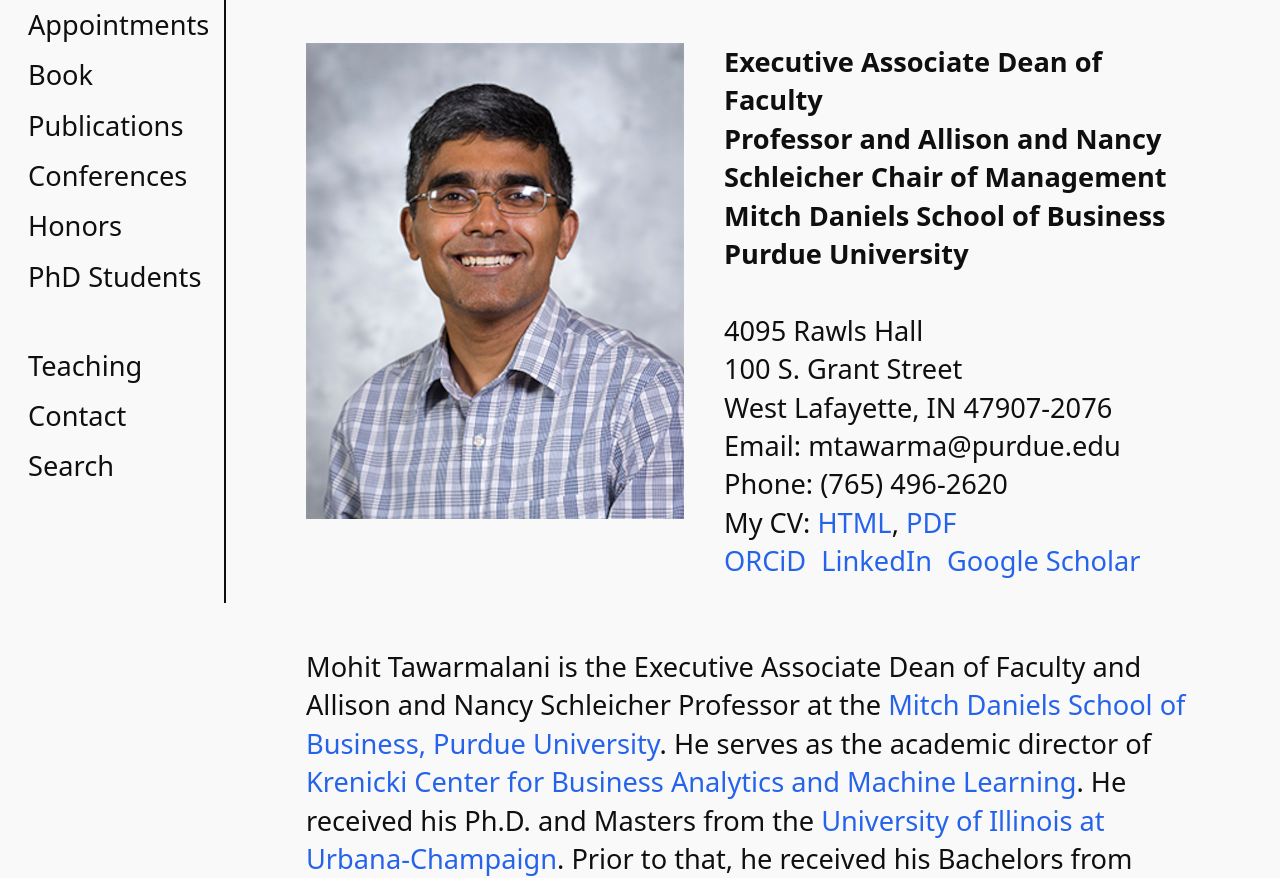
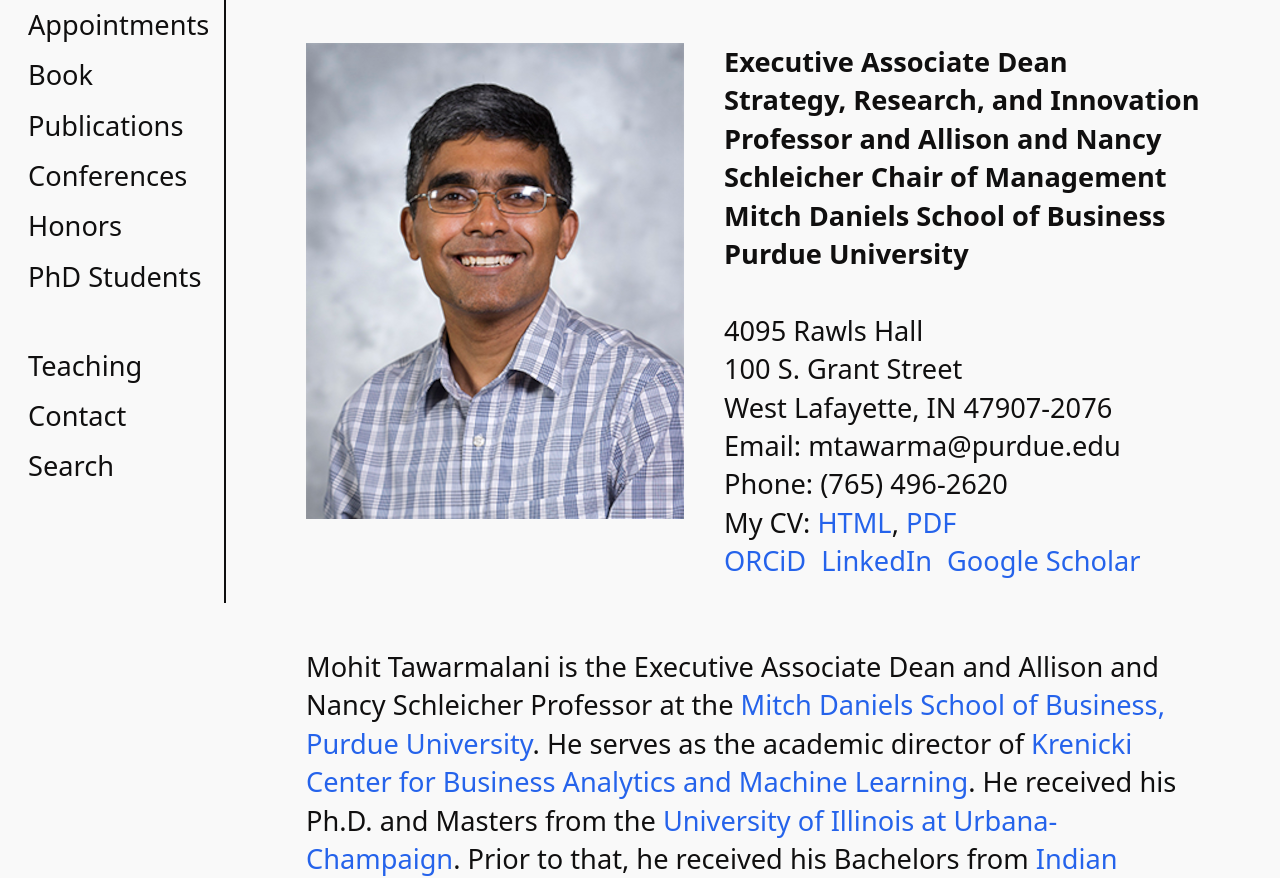
Before and after one commit to mtawarma/mtawarma.github.io, an Astro site: page / in a window 1280 px wide. Shown: the part 157-1035 px from the top of the page. Built offline with nearby package versions, Linux system fonts and the light colour scheme; Astro itself is replaced by a stand-in of ours.

Commit message:
update title

```diff
--- a/src/components/bio.md
+++ b/src/components/bio.md
@@ -14,7 +14,7 @@
 [INFORMSUPS]: https://www.informs.org/Recognizing-Excellence/INFORMS-Prizes/UPS-George-D.-Smith-Prize
 [CCE]: https://www.aiche.org/community/sites/divisions-forums/computing-systems-technology-division-cast/blog/2024-computing-chemical-engineering-award
 
-Mohit Tawarmalani is the Executive Associate Dean of Faculty and
+Mohit Tawarmalani is the Executive Associate Dean and
 Allison and Nancy Schleicher Professor at the
 [Mitch Daniels School of Business, Purdue University][Daniels].
 He serves as the academic director of
--- a/src/pages/appointments.astro
+++ b/src/pages/appointments.astro
@@ -15,7 +15,7 @@
   <Time>
     <div class="timeline-start mb-10 md:text-end">
       <time class="italic">2024 &mdash; present </time>
-      <div class="font-extrabold ">Executive Associate Dean of Faculty<br/> Acting ... (Sep 2023 &mdash; June 2024) <br/>Interim Dean (Jul 2023 &mdash; Aug 2023) <br />Mitch Daniels School of Business</div>
+      <div class="font-extrabold ">Executive Associate Dean<br/> Executive Associate Dean of Faculty (July 2024 &mdash; June 2025)<br/> Acting ... (Sep 2023 &mdash; June 2024) <br/>Interim Dean (Jul 2023 &mdash; Aug 2023) <br />Mitch Daniels School of Business</div>
       <ul>
       <li> Restructuring the business school with nine departments instead of two.</li>
       <li> Representing the business school in faculty affairs and research. </li>
--- a/src/pages/index.astro
+++ b/src/pages/index.astro
@@ -26,7 +26,8 @@
              <!--<img class="shrink-0" width="378" height="476" src=`${base}mohit.webp` alt="Headshot">-->
              <Image src={myHeadshot} alt="Headshot" />
          </div>
-         <div> <span class="font-semibold">Executive Associate Dean of Faculty<br />
+         <div> <span class="font-semibold">Executive Associate Dean<br />
+             Strategy, Research, and Innovation<br />
              Professor and Allison and Nancy Schleicher Chair of Management<br />
              Mitch Daniels School of Business<br />
              Purdue University<br /></span>
```
